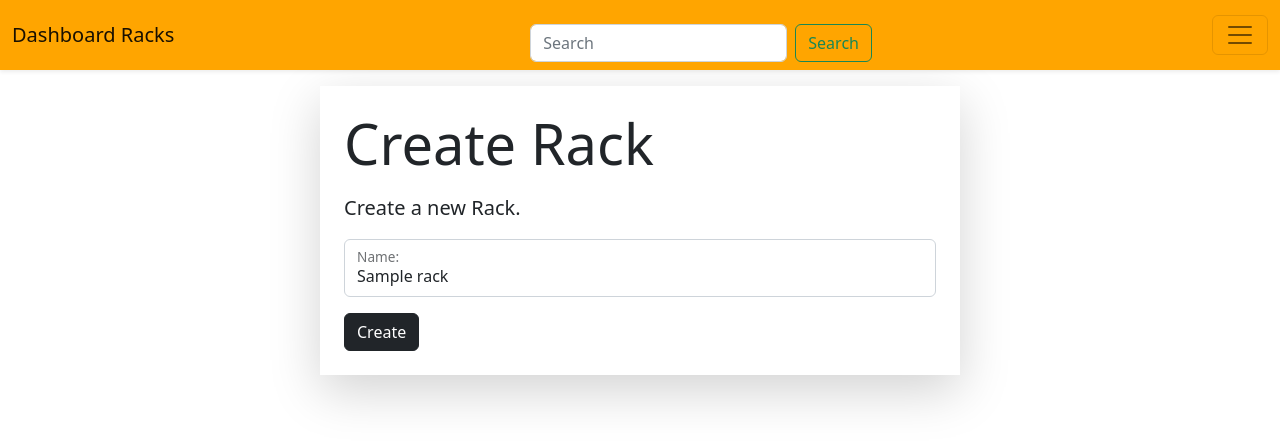
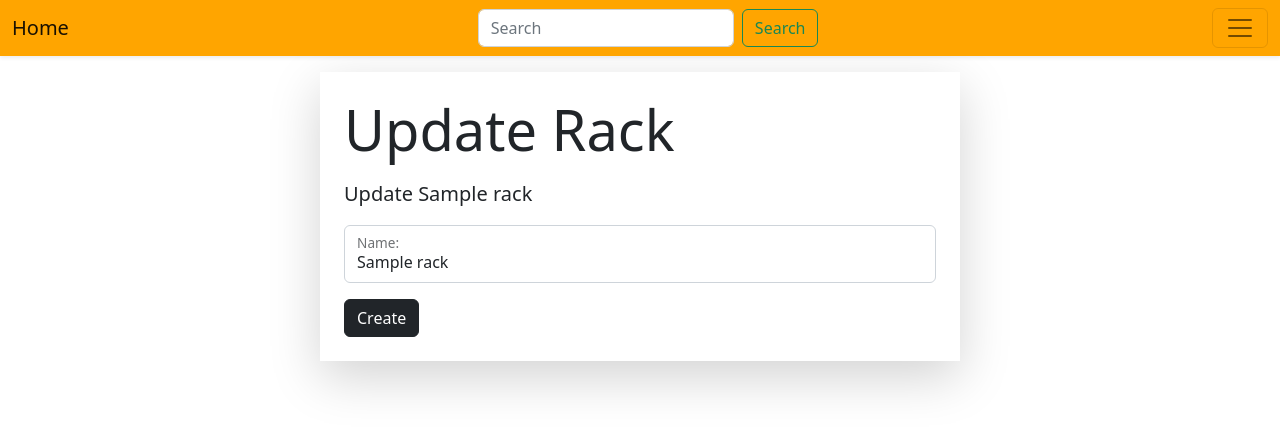
Before and after one commit to mi2cool/django_dashboard_racks, a Django app: page /rack/1/update in a window 1280 px wide. Shown: the top 445 px of the page. Run offline with Django 4.2, Linux system fonts and the light colour scheme; tables that the repository leaves empty hold one stand-in row (values such as "Sample post"); some libraries are stand-ins or nearby versions.

Commit message:
generic update create template

```diff
--- a/app/templates/includes/create_form.html
+++ b/app/templates/includes/create_form.html
@@ -1,12 +1,12 @@
 {% extends "wrapper/standard_create_view.html" %}
 
-{% block standard_create_head_title %} {{ title }} | Create {% endblock %}
+{% block standard_create_head_title %} {{ title }} | {% if object %}Update{% else %}Create{% endif %}{% endblock %}
 
 {% block standard_create_content %}
 
-    <p class="display-4">Create {{ title }}</p>
+    <p class="display-4">{% if object %}Update{% else %}Create{% endif %} {{ title }}</p>
 
-    <p class="lead">Create a new {{ title }}.</p>
+    <p class="lead">{% if object %}Update {{ object }}{% else %}Create a new  {{ title }}.{% endif %}</p>
 
     <form method="post" class="form-floating">{% csrf_token %}
 
--- a/app/templates/includes/navbar.html
+++ b/app/templates/includes/navbar.html
@@ -1,9 +1,10 @@
 <nav class="navbar bg-ligt fixed-top shadow-sm" style="background-color: orange; position: relative">
     <div class="container-fluid" style="background-color: orange">
-        <a class="navbar-brand" href="/home/">Dashboard Racks</a>
 
-        <form class="d-flex mt-3" role="search">
-            <input class="form-control me-2" type="search" placeholder="Search" aria-label="Search">
+        <a class="navbar-brand" href="/home/">Home</a>
+
+        <form class="d-inline-flex" role="search">
+            <input class="form-control me-2 w-75" type="search" placeholder="Search" aria-label="Search">
             <button class="btn btn-outline-success" type="submit">Search</button>
         </form>
 
--- a/app/urls.py
+++ b/app/urls.py
@@ -7,8 +7,10 @@ urlpatterns = [
     path('', views.index, name='index'),
     path('home/', auth_views.index, name='home'),
 
+    # RACK
     path('rack/create', views.RackCreateView.as_view(), name='rack-create'),
+    path('rack/<int:pk>/update', views.RackUpdateView.as_view(), name='rack-update'),
     path('rack/<int:pk>/detail', views.RackDetailView.as_view(), name='rack-detail'),
-    path('rack/<int:pk>/update', views.RackUpdateView.as_view(), name='rack-update'),
-    path('racks', views.RackListView.as_view(), name='rack-list'),
+    path('rack/<int:pk>/delete', views.RackDeleteView.as_view(), name='rack-delete'),
+    path('racks/', views.RackListView.as_view(), name='rack-list'),
 ]
--- a/app/views.py
+++ b/app/views.py
@@ -1,7 +1,8 @@
 from django.contrib import messages
 from django.shortcuts import render, redirect
+from django.urls import reverse_lazy
 from django.views.generic import FormView, DetailView, ListView
-from django.views.generic.edit import CreateView, UpdateView
+from django.views.generic.edit import CreateView, UpdateView, DeleteView
 
 from .forms import CreateRackForm, UpdateRackForm
 from .models import Rack
@@ -33,3 +34,9 @@ class RackDetailView(DetailView):
 class RackListView(ListView):
     model = Rack
     template_name = "app/rack_list.html"
+
+
+class RackDeleteView(DeleteView):
+    model = Rack
+    template_name = "app/rack_delete.html"
+    success_url = reverse_lazy('rack-list')
```
Also changed, not shown: app/templates/app/rack_confirm_delete.html (added, +11 -0 lines), app/templates/app/rack_delete.html (added, +7 -0 lines), app/templates/app/rack_list.html (+30 -6 lines), app/templates/wrapper/confim_delete.html (added, +14 -0 lines), app/templates/wrapper/standard_delete_view.html (added, +14 -0 lines).
